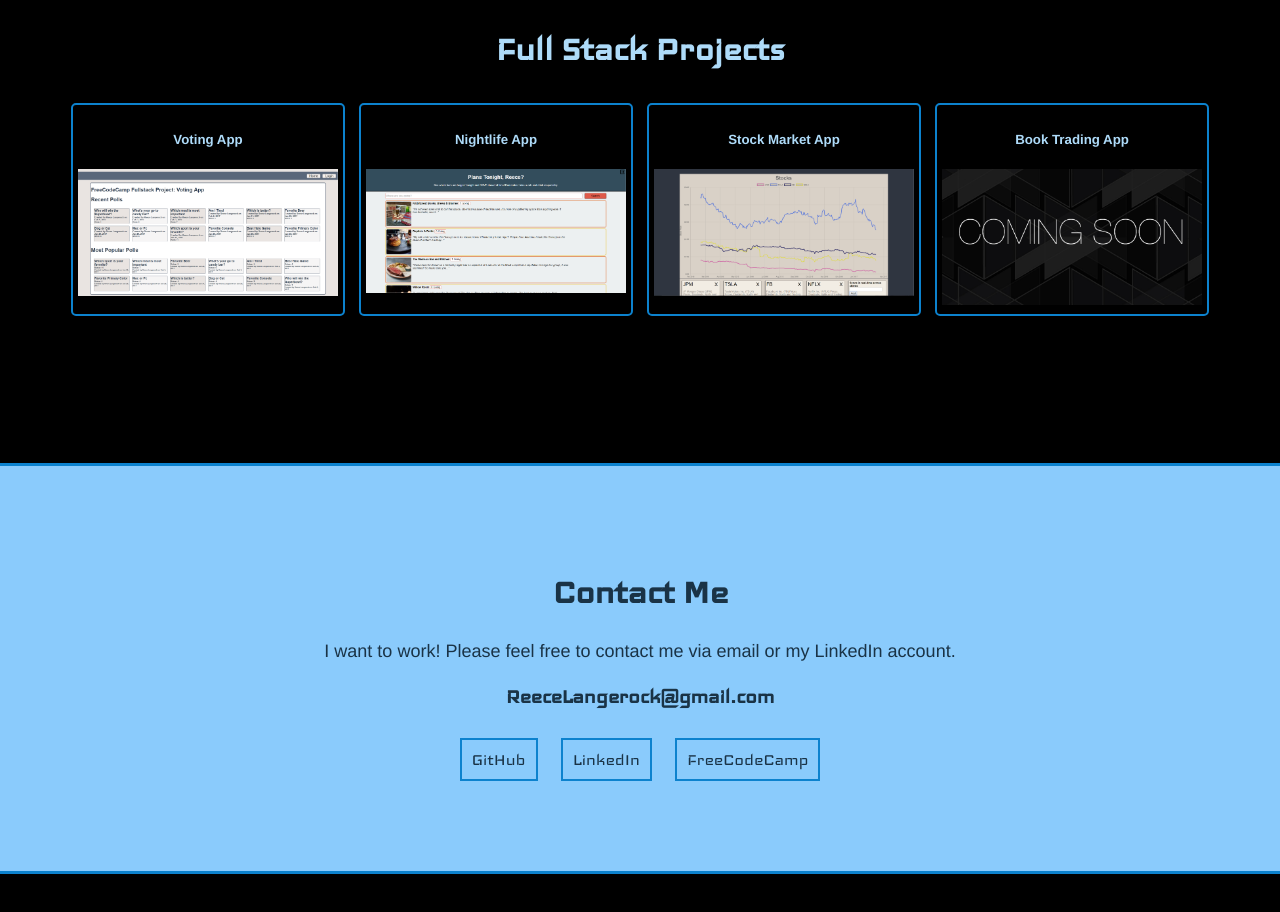
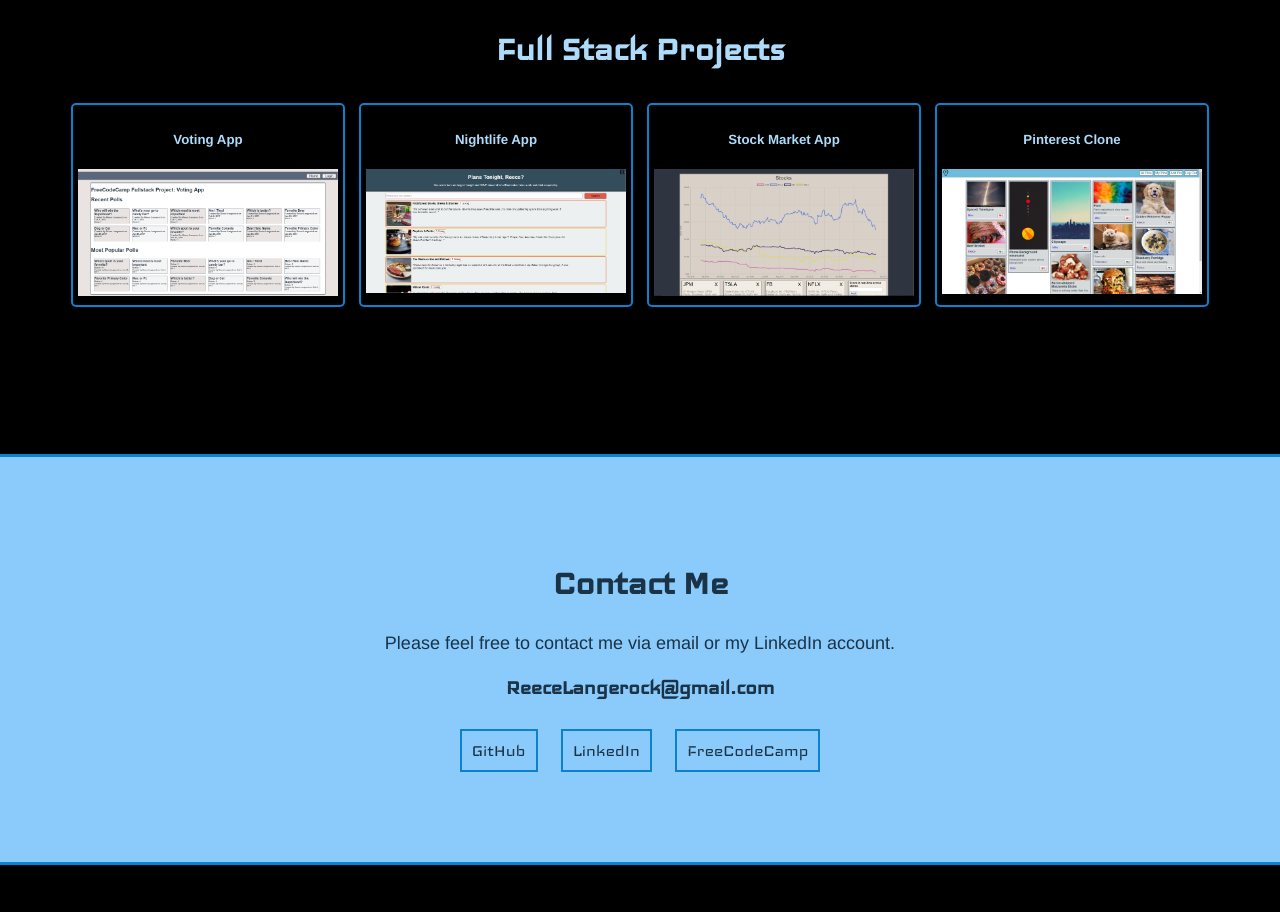
Before and after one commit to ReeceLangerock/ReeceLangerock.github.io, a plain HTML site: page index.html in a window 1280 px wide. Shown: the part 1380-2292 px from the top of the page. Drawn offline with nearby package versions, Linux system fonts and the light colour scheme.

Commit message:
add pinterest clone project

```diff
--- a/index.html
+++ b/index.html
@@ -77,7 +77,7 @@
             <div class="inner-container">
                 <div>
                     <h1>Contact Me</h1>
-                    <p>I want to work! Please feel free to contact me via email or my LinkedIn account.</p>
+                    <p>Please feel free to contact me via email or my LinkedIn account.</p>
                     <h2><a href="mailto:ReeceLangerock@gmail.com">ReeceLangerock@gmail.com</a></h2>
                     <div class="button-container">
                         <a href="https://github.com/ReeceLangerock"><button id="0" onclick="">GitHub</button></a>
--- a/portfolio.html
+++ b/portfolio.html
@@ -19,8 +19,8 @@
         </div>
 
         <div class="portfolio-item">
-            <h5>Book Trading App</h5>
-            <img src='./images/comingSoon.jpg'></img>
+            <h5>Pinterest Clone</h5>
+            <a href ="https://pinterest-clone-srl.herokuapp.com/" target="_blank"><img src='./images/pinterest-clone.png'></img></a>
         </div>
     </div>
 </div>
```
Also changed, not shown: images/pinterest-clone.png (added).
